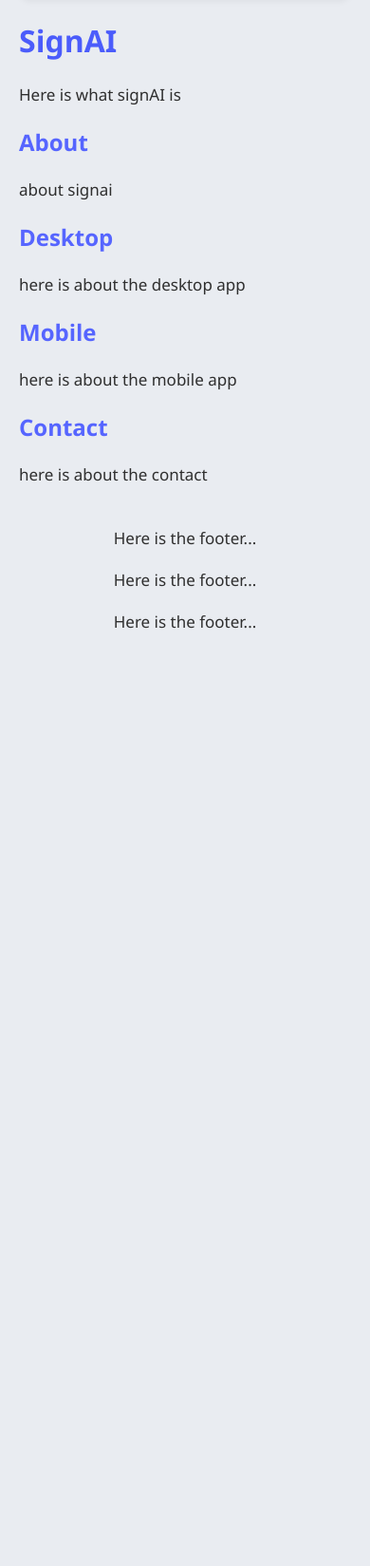
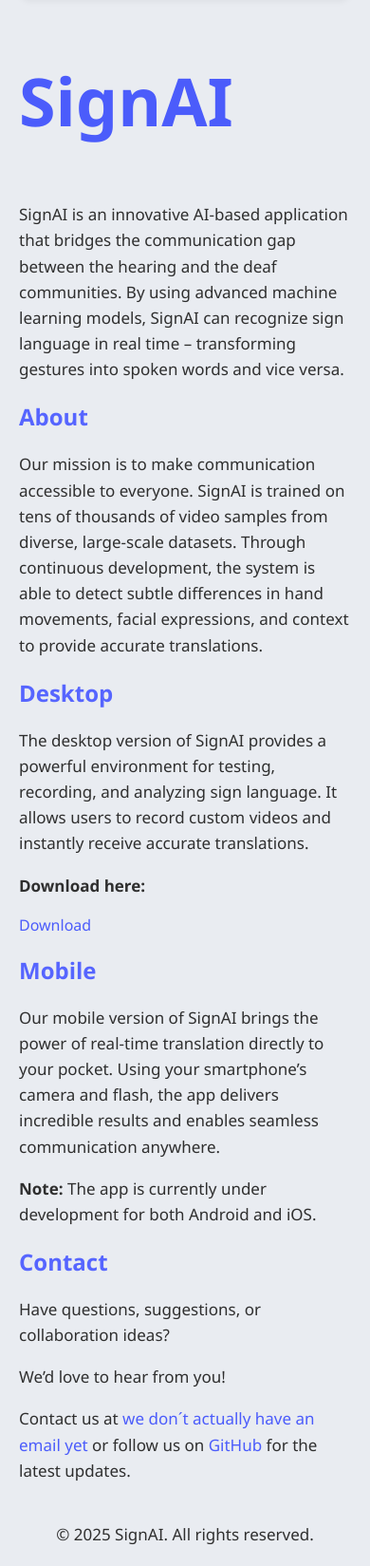
Before and after one commit to Stefanos0710/SignAI, a Flask app: page / in a window 390 px wide. Shown: the part 66-1715 px from the top of the page at 95% size. Before the commit the page ends 728 px from the top, so only its background shows below. Run offline with Flask 2, Linux system fonts and the light colour scheme.

Commit message:
Add download page and update index content
Created download.html template for desktop app downloads. Enhanced index.html with detailed sections about SignAI, including mission, desktop and mobile app descriptions, and contact info. Increased h1 font size in main.css for improved visual hierarchy.

```diff
--- a/product_webside/static/css/main.css
+++ b/product_webside/static/css/main.css
@@ -7,6 +7,7 @@ body {
 
 h1 {
     color: #4b5cfb;
+    font-size: 70px;
 }
 
 h2 {
--- a/product_webside/templates/index.html
+++ b/product_webside/templates/index.html
@@ -14,21 +14,62 @@
     <a href="#contact">Contact</a>
 </nav>
 
-<h1>SignAI</h1>
-    <p>Here is what signAI is</p>
+<section id="home">
+    <h1>SignAI</h1>
+    <p>
+        SignAI is an innovative AI-based application that bridges the communication gap
+        between the hearing and the deaf communities. By using advanced machine learning models,
+        SignAI can recognize sign language in real time – transforming gestures into spoken words and vice versa.
+    </p>
+</section>
+
+<section id="about">
     <h2>About</h2>
-        <p>about signai</p>
+    <p>
+        Our mission is to make communication accessible to everyone.
+        SignAI is trained on tens of thousands of video samples from diverse, large-scale datasets.
+        Through continuous development, the system is able to detect subtle differences in hand movements,
+        facial expressions, and context to provide accurate translations.
+    </p>
+</section>
+
+<section id="desktop">
     <h2>Desktop</h2>
-        <p>here is about the desktop app</p>
+    <p>
+        The desktop version of SignAI provides a powerful environment for testing, recording,
+        and analyzing sign language. It allows users to record custom videos
+        and instantly receive accurate translations.
+    </p>
+    <p><strong>Download here:</strong></p>
+    <a href="download.html">Download</a>
+</section>
+
+<section id="mobile">
     <h2>Mobile</h2>
-        <p>here is about the mobile app</p>
+    <p>
+        Our mobile version of SignAI brings the power of real-time translation directly to your pocket.
+        Using your smartphone’s camera and flash, the app delivers incredible results and enables
+        seamless communication anywhere.
+    </p>
+    <p>
+        <strong>Note:</strong> The app is currently under development for both Android and iOS.
+    </p>
+</section>
+
+<section id="contact">
     <h2>Contact</h2>
-        <p>here is about the contact</p>
+    <p>Have questions, suggestions, or collaboration ideas?</p>
+    <p>We’d love to hear from you!</p>
+    <p>
+        Contact us at <a href="mailto:text@test.dev">we don´t actually have an email yet</a>
+        or follow us on
+        <a href="https://github.com/Stefanos0710/SignAI/">GitHub</a>
+        for the latest updates.
+    </p>
+</section>
 
 <footer>
-    <p>Here is the footer...</p>
-    <p>Here is the footer...</p>
-    <p>Here is the footer...</p>
+    <p>© 2025 SignAI. All rights reserved.</p>
 </footer>
 
 {# Delete this in Produktion #}
```
Also changed, not shown: product_webside/templates/download.html (added, +10 -0 lines).
